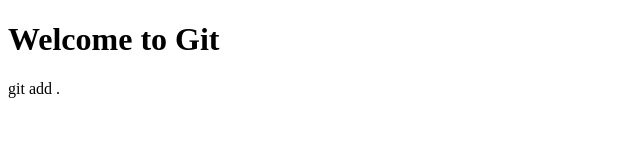
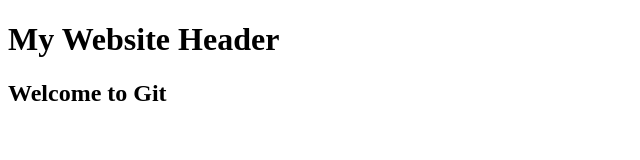
Before and after one commit to chaitu4593/git-endsem-project, a plain HTML site: page index.html in a window 1280 px wide. Shown: the whole page, without its empty margins (0-640 px from the left). Drawn offline with Linux system fonts and the light colour scheme.

Commit message:
Added website header

```diff
--- a/index.html
+++ b/index.html
@@ -1,9 +1,13 @@
 <!DOCTYPE html>
 <html>
 <head>
-    <title>Git Branching Practical</title>
+    <title>Git Practice</title>
 </head>
 <body>
-    <h1>Welcome to Git</h1>
+    <header>
+        <h1>My Website Header</h1>
+    </header>
+
+    <h2>Welcome to Git</h2>
 </body>
-</html>git add .
+</html>
```
